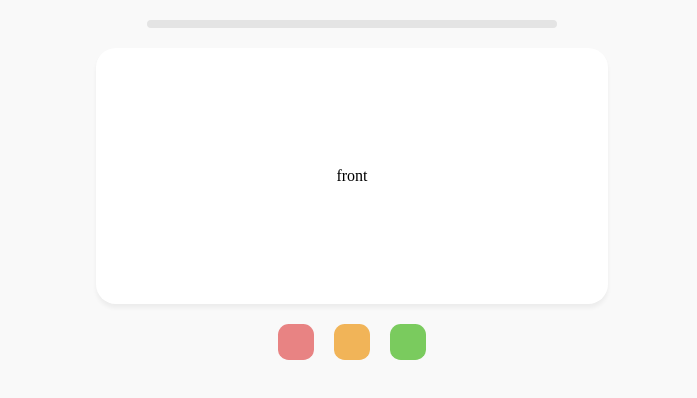
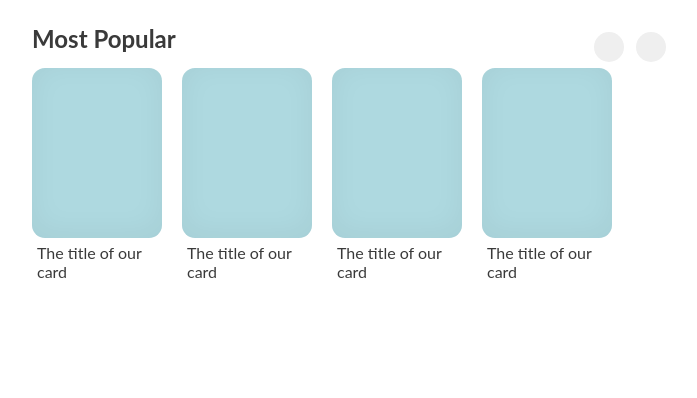
Before and after one commit to nordquists/cram, a React (Create React App) app in the folder client/memorize/: page /browse in a window 1280 px wide. Shown: the top 398 px of the page, without its empty margins (288-985 px from the left). Built offline with nearby package versions, Linux system fonts and the light colour scheme; the HTML template or start-up script is replaced by a standard one.

Commit message:
created static browse page

```diff
--- a/client/memorize/src/App.js
+++ b/client/memorize/src/App.js
@@ -1,6 +1,9 @@
 import React from 'react';
 import MainScreen from "./components/MainScreen";
 import Study from "./components/Study/Study";
+import Browse from "./components/Browse/Browse";
+
+import { BrowserRouter as Router, Route } from "react-router-dom";
 
 import { Provider } from 'react-redux';
 import store from './store';
@@ -9,12 +12,22 @@ import './App.css';
 function App() {
     return (
         <Provider store={store}>
-            <div className="App">
-                {/*<Create/>*/}
-                <Study/>
-                {/*<Browse/>*/}
-                {/*<Settings/>*/}
-            </div>
+            <Router>
+                <div className="wrapper">
+                    <Route path="/study" component={Study}/>
+                    <Route path="/browse" component={Browse}/>
+                </div>
+            </Router>
+
+            {/*<div className="wrapper">*/}
+            {/*    <div className="App">*/}
+            {/*        /!*<Create/>*!/*/}
+            {/*        <Study/>*/}
+            {/*        /!*<MainScreen/>*!/*/}
+            {/*        /!*<Browse/>*!/*/}
+            {/*        /!*<Settings/>*!/*/}
+            {/*    </div>*/}
+            {/*</div>*/}
         </Provider>
     );
 }
--- /dev/null
+++ b/client/memorize/src/components/Browse/Browse.js
@@ -0,0 +1,15 @@
+import React, { Component } from "react";
+import BrowseRow from "./BrowseRow";
+
+class Browse extends Component {
+
+    render() {
+        return (
+            <div>
+                <BrowseRow/>
+            </div>
+        );
+    }
+}
+
+export default Browse;
--- /dev/null
+++ b/client/memorize/src/components/Browse/BrowseRow.js
@@ -0,0 +1,26 @@
+import React, { Component } from 'react';
+import BrowseRowElement from "./BrowseRowElement";
+
+class BrowseRow extends Component {
+    render() {
+        return(
+            <div className="browse">
+                <div className="row">
+                    <h3 className="subtitle">Most Popular</h3>
+                    <div className="buttons">
+                        <button className="nav"/>
+                        <button className="nav"/>
+                    </div>
+                </div>
+                <div className="row">
+                    <BrowseRowElement/>
+                    <BrowseRowElement/>
+                    <BrowseRowElement/>
+                    <BrowseRowElement/>
+                </div>
+            </div>
+        );
+    }
+}
+
+export default BrowseRow;
--- /dev/null
+++ b/client/memorize/src/components/Browse/BrowseRowElement.js
@@ -0,0 +1,17 @@
+import React from 'react';
+
+const BrowseRowElement = (props) => {
+    return (
+        <div className="element">
+            <div className="card">
+
+            </div>
+            <div className="title">
+                The title of our card
+            </div>
+        </div>
+
+    );
+}
+
+export default BrowseRowElement;
--- a/client/memorize/src/components/NavSidebar.js
+++ b/client/memorize/src/components/NavSidebar.js
@@ -1,11 +1,8 @@
 import React, { Component } from 'react';
-import { Nav, NavItem, NavLink } from 'reactstrap';
-
 
 class NavSidebar extends Component {
     render() {
         return(
-            <div>
             <Nav vertical>
                 <NavItem>
                     <NavLink disabled href="#">Create</NavLink>
@@ -20,7 +17,7 @@ class NavSidebar extends Component {
                     <NavLink disabled href="#">Settings</NavLink>
                 </NavItem>
             </Nav>
-            </div>
+
         );
     }
 }
--- a/client/memorize/src/components/Study/Study.js
+++ b/client/memorize/src/components/Study/Study.js
@@ -1,11 +1,10 @@
-import React, {Component, useEffect, useState} from 'react';
-import Flashcard from './Flashcard';
+import React, {Component} from 'react';
 import ProgressBar from './ProgressBar';
 import ButtonRow from './ButtonRow';
 import '../../index.css';
 import Deck from "./Deck";
 import { connect } from 'react-redux';
-import { getDeck, studyAdvance } from "../../actions/studyActions";
+import { getDeck } from "../../actions/studyActions";
 import PropTypes from 'prop-types';
 
 
@@ -18,10 +17,8 @@ class Study extends Component {
     render() {
         const { queue, percentages, index } = this.props.study;
 
-        console.log(percentages);
-
         return (
-            <div className="wrapper">
+            <div>
                 <ProgressBar percentages={percentages}/>
                 <Deck deck={queue} index={index}/>
                 <ButtonRow/>
@@ -39,4 +36,4 @@ const mapStateToProps = (state) => ({
     study: state.study
 });
 
-export default connect(mapStateToProps, { getDeck, studyAdvance })(Study);
+export default connect(mapStateToProps, { getDeck })(Study);
--- a/client/memorize/src/index.css
+++ b/client/memorize/src/index.css
@@ -1,9 +1,11 @@
 :root {
-    --bg: #F9F9F9;
+    --bg: #FFFFFF;
     --bg-accent: #E4E4E4;
     --text-color: #3A3A3A;
     --flashcard-width: 40vw;
     --animation-speed: 200ms;
+    font-family: 'Lato', sans-serif;
+    color: #3A3A3A;
 }
 
 body {
@@ -23,10 +25,10 @@ body {
 }
 
 .flashcard {
-    background-color: #FFFFFF;
+    background-color: #FFF;
     width: var(--flashcard-width);
     height: calc(var(--flashcard-width) * 0.5);
-    border-radius: 20px;
+    border-radius: 15px;
     box-shadow: 0px var(--flashcard-shadow, 4px) 4px rgba(0, 0, 0, 0.05);
     display: flex;
     justify-content: center;
@@ -136,3 +138,58 @@ body {
     background-color: #E88383;
     margin-left: auto;
 }
+
+
+.browse .row {
+    display: flex;
+    flex-direction: row;
+
+    margin-top: 0;
+    margin-bottom: 0;
+    margin-right: auto;
+    margin-left: auto;
+}
+
+.browse .row .buttons {
+    margin-left: auto;
+    margin-top: auto;
+}
+
+.browse .row .buttons .nav {
+    border: none;
+    height: 30px;
+    width: 30px;
+    border-radius: 15px;
+
+    margin: 6px;
+}
+
+.browse .row .subtitle {
+    font-weight: 700;
+    font-size: 1.5rem;
+    margin-bottom: 15px;
+}
+
+.browse .row .element {
+    width: 130px;
+    margin-right: 20px;
+
+}
+
+.browse .row .element .card {
+    width: inherit;
+    height: 170px;
+    border-radius: 13px;
+    background-color: #aed9e0;
+    box-shadow: inset 0px -5px 30px rgba(0, 0, 0, 0.05);
+
+    margin-bottom: 5px;
+}
+
+.browse .row .element .title {
+    padding-left: 5px;
+    padding-right: 5px;
+
+    font-weight: 400;
+    font-size: 1rem;
+}
```
Lines whose indentation alone changed are shown as unchanged.
